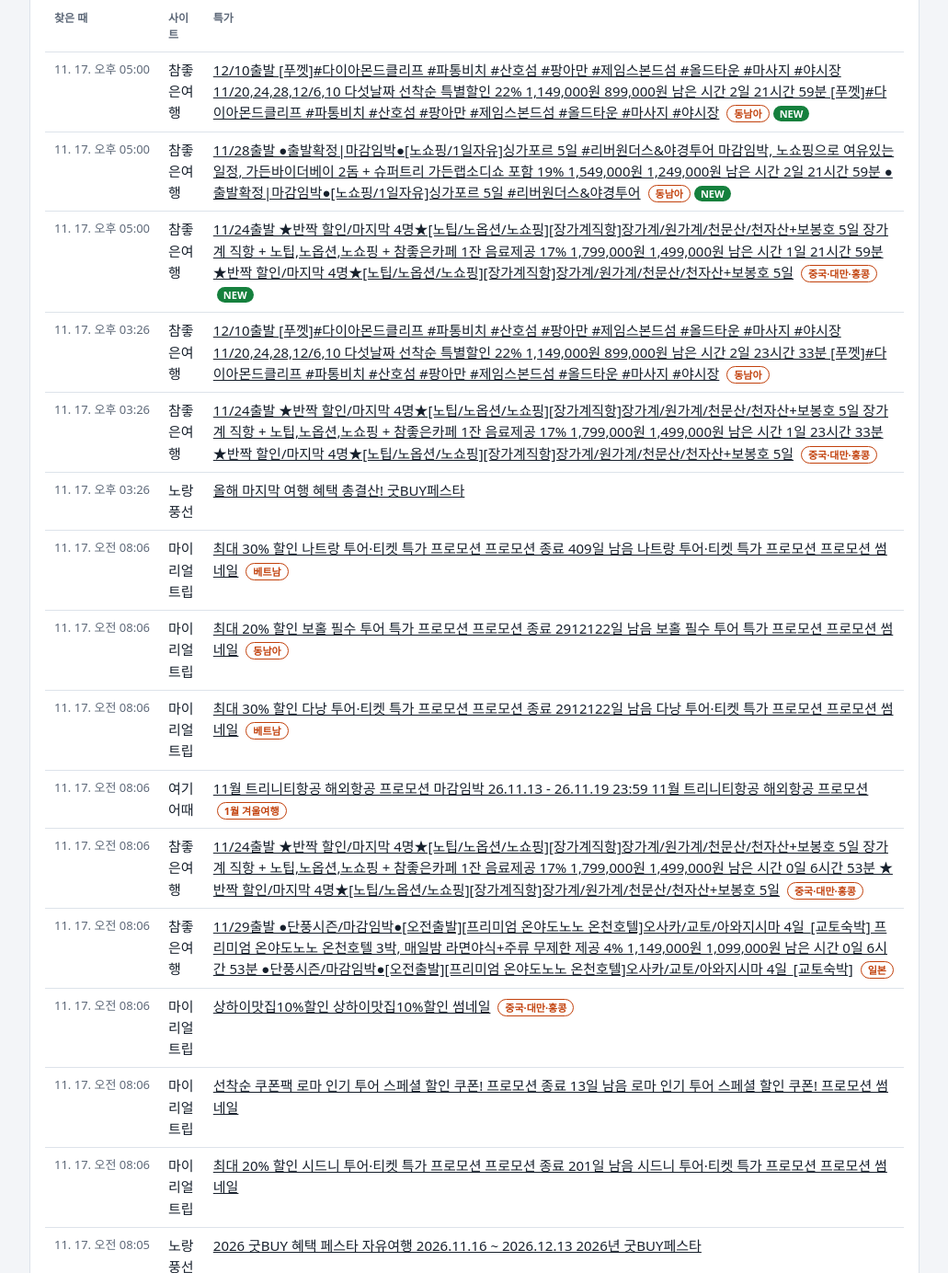
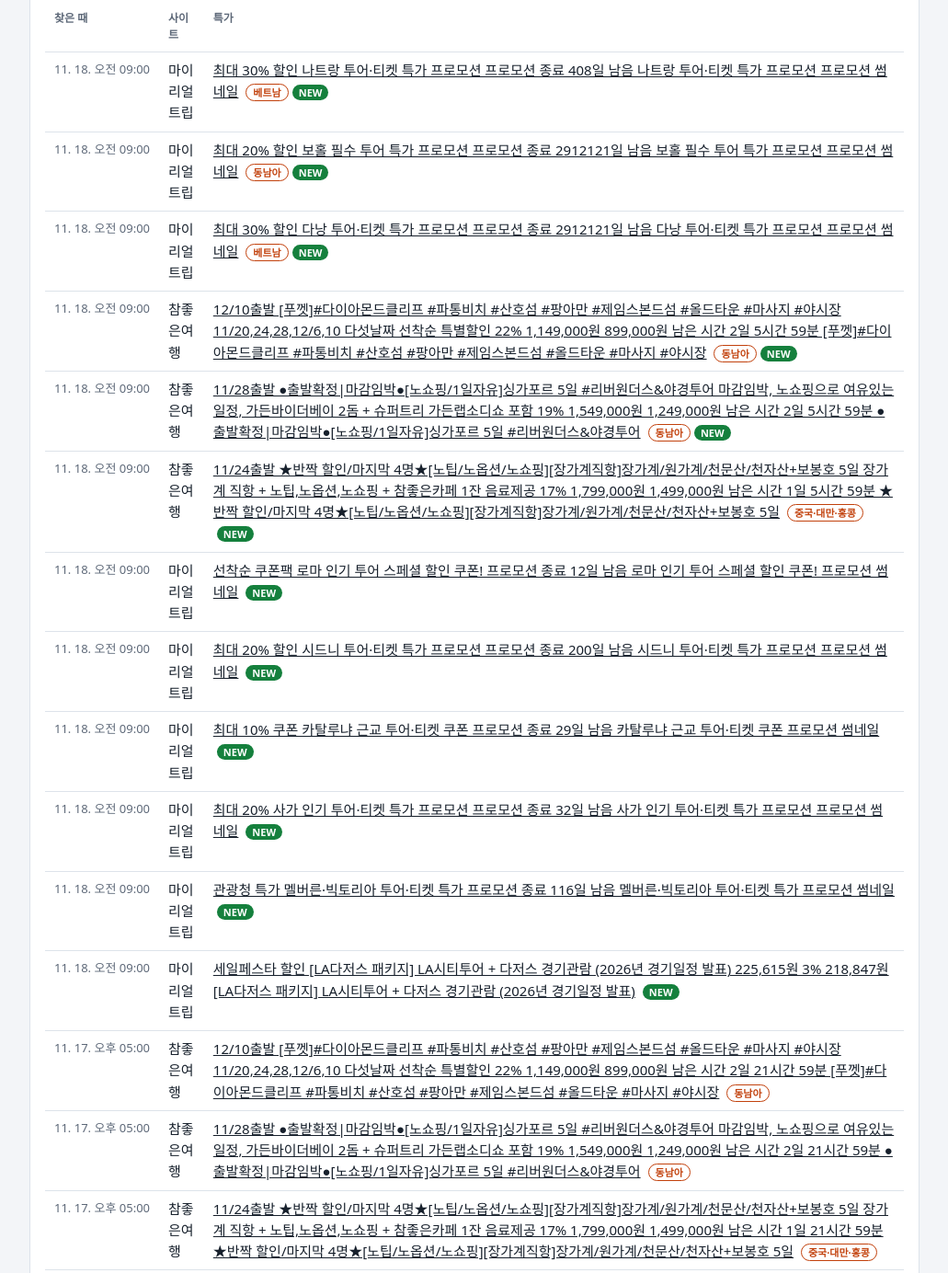
Before and after one commit to Choipro2/travel-deals, a plain HTML site: page index.html in a window 1280 px wide. Shown: the part 709-2093 px from the top of the page at 92% size, without its empty margins (124-1155 px from the left). Drawn offline with Linux system fonts and the light colour scheme.

Commit message:
특가 현황 업데이트 2026. 11. 18. 오전 9:01:12

```diff
--- a/index.html
+++ b/index.html
@@ -19,20 +19,32 @@ a{color:var(--fg)}a:hover{color:var(--acc)}
 .filters button.on{background:var(--acc);border-color:var(--acc);color:#fff}
 .stats{display:flex;gap:18px;flex-wrap:wrap;color:var(--mut)}.stats b{color:var(--fg);font-size:18px}
 </style></head><body><div class="wrap">
-<header><h1>여행 특가 현황</h1><p class="sub">마지막 확인 11. 17. 오후 05:01 · 새 특가 3건 · 카톡 알림 꺼짐</p></header>
-<section class="card"><div class="stats"><span>이번에 새로 찾은 특가 <b>3</b>건</span><span>관심 여행지 <b>3</b>건</span><span>제외 단어로 뺀 특가 <b>1</b>건</span><span>최근 기록 <b>400</b>건</span></div></section>
+<header><h1>여행 특가 현황</h1><p class="sub">마지막 확인 11. 18. 오전 09:01 · 새 특가 12건 · 카톡 알림 꺼짐</p></header>
+<section class="card"><div class="stats"><span>이번에 새로 찾은 특가 <b>12</b>건</span><span>관심 여행지 <b>6</b>건</span><span>제외 단어로 뺀 특가 <b>1</b>건</span><span>최근 기록 <b>400</b>건</span></div></section>
 <section class="card"><h2>사이트별 상태 (이번 확인)</h2><div class="box"><table><thead><tr><th>사이트</th><th>상태</th><th>찾은 링크</th><th>새 특가</th><th>메모</th></tr></thead><tbody><tr><td>하나투어</td><td><span class="ok">정상</span></td><td class="n">9</td><td class="n">0</td><td class="err"></td></tr>
 <tr><td>모두투어</td><td><span class="ok">정상</span></td><td class="n">3</td><td class="n">0</td><td class="err"></td></tr>
 <tr><td>노랑풍선</td><td><span class="ok">정상</span></td><td class="n">136</td><td class="n">0</td><td class="err"></td></tr>
 <tr><td>참좋은여행</td><td><span class="ok">정상</span></td><td class="n">20</td><td class="n">3</td><td class="err"></td></tr>
-<tr><td>마이리얼트립</td><td><span class="ok">정상</span></td><td class="n">16</td><td class="n">0</td><td class="err"></td></tr>
+<tr><td>마이리얼트립</td><td><span class="ok">정상</span></td><td class="n">16</td><td class="n">9</td><td class="err"></td></tr>
 <tr><td>야놀자</td><td><span class="ok">정상</span></td><td class="n">1</td><td class="n">0</td><td class="err"></td></tr>
-<tr><td>여기어때</td><td><span class="ok">정상</span></td><td class="n">17</td><td class="n">0</td><td class="err"></td></tr></tbody></table></div></section>
+<tr><td>여기어때</td><td><span class="ok">정상</span></td><td class="n">15</td><td class="n">0</td><td class="err"></td></tr></tbody></table></div></section>
 <section class="card"><h2>최근 알림 기록</h2>
-<div class="filters" id="f"><button data-k="" class="on">전체</button><button data-k="★">★ 관심 여행지만</button><button data-k="m:동남아">동남아</button><button data-k="m:중국·대만·홍콩">중국·대만·홍콩</button><button data-k="m:베트남">베트남</button><button data-k="m:1월 겨울여행">1월 겨울여행</button><button data-k="m:일본">일본</button><button data-k="m:부산 출발">부산 출발</button><button data-k="s:참좋은여행">참좋은여행</button><button data-k="s:노랑풍선">노랑풍선</button><button data-k="s:마이리얼트립">마이리얼트립</button><button data-k="s:여기어때">여기어때</button><button data-k="s:모두투어">모두투어</button></div>
-<div class="box"><table><thead><tr><th>찾은 때</th><th>사이트</th><th>특가</th></tr></thead><tbody id="rows"><tr data-m="동남아" data-s="참좋은여행"><td class="t">11. 17. 오후 05:00</td><td>참좋은여행</td><td><a href="https://www.verygoodtour.com/Product/PackageDetail?procode=APP5441-261210OZ35" target="_blank" rel="noopener">12/10출발 [푸껫]#다이아몬드클리프 #파통비치 #산호섬 #팡아만 #제임스본드섬 #올드타운 #마사지 #야시장 11/20,24,28,12/6,10 다섯날짜 선착순 특별할인 22% 1,149,000원 899,000원 남은 시간 2일 21시간 59분 [푸껫]#다이아몬드클리프 #파통비치 #산호섬 #팡아만 #제임스본드섬 #올드타운 #마사지 #야시장</a> <span class="tag">동남아</span><span class="new">NEW</span></td></tr>
-<tr data-m="동남아" data-s="참좋은여행"><td class="t">11. 17. 오후 05:00</td><td>참좋은여행</td><td><a href="https://www.verygoodtour.com/Product/PackageDetail?procode=APP1146-2611287C" target="_blank" rel="noopener">11/28출발 ●출발확정|마감임박●[노쇼핑/1일자유]싱가포르 5일 #리버원더스&amp;야경투어 마감임박, 노쇼핑으로 여유있는 일정, 가든바이더베이 2돔 + 슈퍼트리 가든랩소디쇼 포함 19% 1,549,000원 1,249,000원 남은 시간 2일 21시간 59분 ●출발확정|마감임박●[노쇼핑/1일자유]싱가포르 5일 #리버원더스&amp;야경투어</a> <span class="tag">동남아</span><span class="new">NEW</span></td></tr>
-<tr data-m="중국·대만·홍콩" data-s="참좋은여행"><td class="t">11. 17. 오후 05:00</td><td>참좋은여행</td><td><a href="https://www.verygoodtour.com/Product/PackageDetail?procode=CPP575-2611243UU" target="_blank" rel="noopener">11/24출발 ★반짝 할인/마지막 4명★[노팁/노옵션/노쇼핑][장가계직항]장가계/원가계/천문산/천자산+보봉호 5일 장가계 직항 + 노팁,노옵션,노쇼핑 + 참좋은카페 1잔 음료제공 17% 1,799,000원 1,499,000원 남은 시간 1일 21시간 59분 ★반짝 할인/마지막 4명★[노팁/노옵션/노쇼핑][장가계직항]장가계/원가계/천문산/천자산+보봉호 5일</a> <span class="tag">중국·대만·홍콩</span><span class="new">NEW</span></td></tr>
+<div class="filters" id="f"><button data-k="" class="on">전체</button><button data-k="★">★ 관심 여행지만</button><button data-k="m:베트남">베트남</button><button data-k="m:동남아">동남아</button><button data-k="m:중국·대만·홍콩">중국·대만·홍콩</button><button data-k="m:1월 겨울여행">1월 겨울여행</button><button data-k="m:일본">일본</button><button data-k="m:부산 출발">부산 출발</button><button data-k="s:마이리얼트립">마이리얼트립</button><button data-k="s:참좋은여행">참좋은여행</button><button data-k="s:노랑풍선">노랑풍선</button><button data-k="s:여기어때">여기어때</button><button data-k="s:모두투어">모두투어</button></div>
+<div class="box"><table><thead><tr><th>찾은 때</th><th>사이트</th><th>특가</th></tr></thead><tbody id="rows"><tr data-m="베트남" data-s="마이리얼트립"><td class="t">11. 18. 오전 09:00</td><td>마이리얼트립</td><td><a href="https://www.myrealtrip.com/offers" target="_blank" rel="noopener">최대 30% 할인 나트랑 투어·티켓 특가 프로모션 프로모션 종료 408일 남음 나트랑 투어·티켓 특가 프로모션 프로모션 썸네일</a> <span class="tag">베트남</span><span class="new">NEW</span></td></tr>
+<tr data-m="동남아" data-s="마이리얼트립"><td class="t">11. 18. 오전 09:00</td><td>마이리얼트립</td><td><a href="https://www.myrealtrip.com/offers" target="_blank" rel="noopener">최대 20% 할인 보홀 필수 투어 특가 프로모션 프로모션 종료 2912121일 남음 보홀 필수 투어 특가 프로모션 프로모션 썸네일</a> <span class="tag">동남아</span><span class="new">NEW</span></td></tr>
+<tr data-m="베트남" data-s="마이리얼트립"><td class="t">11. 18. 오전 09:00</td><td>마이리얼트립</td><td><a href="https://www.myrealtrip.com/offers" target="_blank" rel="noopener">최대 30% 할인 다낭 투어·티켓 특가 프로모션 프로모션 종료 2912121일 남음 다낭 투어·티켓 특가 프로모션 프로모션 썸네일</a> <span class="tag">베트남</span><span class="new">NEW</span></td></tr>
+<tr data-m="동남아" data-s="참좋은여행"><td class="t">11. 18. 오전 09:00</td><td>참좋은여행</td><td><a href="https://www.verygoodtour.com/Product/PackageDetail?procode=APP5441-261210OZ35" target="_blank" rel="noopener">12/10출발 [푸껫]#다이아몬드클리프 #파통비치 #산호섬 #팡아만 #제임스본드섬 #올드타운 #마사지 #야시장 11/20,24,28,12/6,10 다섯날짜 선착순 특별할인 22% 1,149,000원 899,000원 남은 시간 2일 5시간 59분 [푸껫]#다이아몬드클리프 #파통비치 #산호섬 #팡아만 #제임스본드섬 #올드타운 #마사지 #야시장</a> <span class="tag">동남아</span><span class="new">NEW</span></td></tr>
+<tr data-m="동남아" data-s="참좋은여행"><td class="t">11. 18. 오전 09:00</td><td>참좋은여행</td><td><a href="https://www.verygoodtour.com/Product/PackageDetail?procode=APP1146-2611287C" target="_blank" rel="noopener">11/28출발 ●출발확정|마감임박●[노쇼핑/1일자유]싱가포르 5일 #리버원더스&amp;야경투어 마감임박, 노쇼핑으로 여유있는 일정, 가든바이더베이 2돔 + 슈퍼트리 가든랩소디쇼 포함 19% 1,549,000원 1,249,000원 남은 시간 2일 5시간 59분 ●출발확정|마감임박●[노쇼핑/1일자유]싱가포르 5일 #리버원더스&amp;야경투어</a> <span class="tag">동남아</span><span class="new">NEW</span></td></tr>
+<tr data-m="중국·대만·홍콩" data-s="참좋은여행"><td class="t">11. 18. 오전 09:00</td><td>참좋은여행</td><td><a href="https://www.verygoodtour.com/Product/PackageDetail?procode=CPP575-2611243UU" target="_blank" rel="noopener">11/24출발 ★반짝 할인/마지막 4명★[노팁/노옵션/노쇼핑][장가계직항]장가계/원가계/천문산/천자산+보봉호 5일 장가계 직항 + 노팁,노옵션,노쇼핑 + 참좋은카페 1잔 음료제공 17% 1,799,000원 1,499,000원 남은 시간 1일 5시간 59분 ★반짝 할인/마지막 4명★[노팁/노옵션/노쇼핑][장가계직항]장가계/원가계/천문산/천자산+보봉호 5일</a> <span class="tag">중국·대만·홍콩</span><span class="new">NEW</span></td></tr>
+<tr data-m="" data-s="마이리얼트립"><td class="t">11. 18. 오전 09:00</td><td>마이리얼트립</td><td><a href="https://www.myrealtrip.com/offers" target="_blank" rel="noopener">선착순 쿠폰팩 로마 인기 투어 스페셜 할인 쿠폰! 프로모션 종료 12일 남음 로마 인기 투어 스페셜 할인 쿠폰! 프로모션 썸네일</a> <span class="new">NEW</span></td></tr>
+<tr data-m="" data-s="마이리얼트립"><td class="t">11. 18. 오전 09:00</td><td>마이리얼트립</td><td><a href="https://www.myrealtrip.com/offers" target="_blank" rel="noopener">최대 20% 할인 시드니 투어·티켓 특가 프로모션 프로모션 종료 200일 남음 시드니 투어·티켓 특가 프로모션 프로모션 썸네일</a> <span class="new">NEW</span></td></tr>
+<tr data-m="" data-s="마이리얼트립"><td class="t">11. 18. 오전 09:00</td><td>마이리얼트립</td><td><a href="https://www.myrealtrip.com/offers" target="_blank" rel="noopener">최대 10% 쿠폰 카탈루냐 근교 투어·티켓 쿠폰 프로모션 종료 29일 남음 카탈루냐 근교 투어·티켓 쿠폰 프로모션 썸네일</a> <span class="new">NEW</span></td></tr>
+<tr data-m="" data-s="마이리얼트립"><td class="t">11. 18. 오전 09:00</td><td>마이리얼트립</td><td><a href="https://www.myrealtrip.com/offers" target="_blank" rel="noopener">최대 20% 사가 인기 투어·티켓 특가 프로모션 프로모션 종료 32일 남음 사가 인기 투어·티켓 특가 프로모션 프로모션 썸네일</a> <span class="new">NEW</span></td></tr>
+<tr data-m="" data-s="마이리얼트립"><td class="t">11. 18. 오전 09:00</td><td>마이리얼트립</td><td><a href="https://www.myrealtrip.com/offers" target="_blank" rel="noopener">관광청 특가 멜버른·빅토리아 투어·티켓 특가 프로모션 종료 116일 남음 멜버른·빅토리아 투어·티켓 특가 프로모션 썸네일</a> <span class="new">NEW</span></td></tr>
+<tr data-m="" data-s="마이리얼트립"><td class="t">11. 18. 오전 09:00</td><td>마이리얼트립</td><td><a href="https://www.myrealtrip.com/offers" target="_blank" rel="noopener">세일페스타 할인 [LA다저스 패키지] LA시티투어 + 다저스 경기관람 (2026년 경기일정 발표) 225,615원 3% 218,847원 [LA다저스 패키지] LA시티투어 + 다저스 경기관람 (2026년 경기일정 발표)</a> <span class="new">NEW</span></td></tr>
+<tr data-m="동남아" data-s="참좋은여행"><td class="t">11. 17. 오후 05:00</td><td>참좋은여행</td><td><a href="https://www.verygoodtour.com/Product/PackageDetail?procode=APP5441-261210OZ35" target="_blank" rel="noopener">12/10출발 [푸껫]#다이아몬드클리프 #파통비치 #산호섬 #팡아만 #제임스본드섬 #올드타운 #마사지 #야시장 11/20,24,28,12/6,10 다섯날짜 선착순 특별할인 22% 1,149,000원 899,000원 남은 시간 2일 21시간 59분 [푸껫]#다이아몬드클리프 #파통비치 #산호섬 #팡아만 #제임스본드섬 #올드타운 #마사지 #야시장</a> <span class="tag">동남아</span></td></tr>
+<tr data-m="동남아" data-s="참좋은여행"><td class="t">11. 17. 오후 05:00</td><td>참좋은여행</td><td><a href="https://www.verygoodtour.com/Product/PackageDetail?procode=APP1146-2611287C" target="_blank" rel="noopener">11/28출발 ●출발확정|마감임박●[노쇼핑/1일자유]싱가포르 5일 #리버원더스&amp;야경투어 마감임박, 노쇼핑으로 여유있는 일정, 가든바이더베이 2돔 + 슈퍼트리 가든랩소디쇼 포함 19% 1,549,000원 1,249,000원 남은 시간 2일 21시간 59분 ●출발확정|마감임박●[노쇼핑/1일자유]싱가포르 5일 #리버원더스&amp;야경투어</a> <span class="tag">동남아</span></td></tr>
+<tr data-m="중국·대만·홍콩" data-s="참좋은여행"><td class="t">11. 17. 오후 05:00</td><td>참좋은여행</td><td><a href="https://www.verygoodtour.com/Product/PackageDetail?procode=CPP575-2611243UU" target="_blank" rel="noopener">11/24출발 ★반짝 할인/마지막 4명★[노팁/노옵션/노쇼핑][장가계직항]장가계/원가계/천문산/천자산+보봉호 5일 장가계 직항 + 노팁,노옵션,노쇼핑 + 참좋은카페 1잔 음료제공 17% 1,799,000원 1,499,000원 남은 시간 1일 21시간 59분 ★반짝 할인/마지막 4명★[노팁/노옵션/노쇼핑][장가계직항]장가계/원가계/천문산/천자산+보봉호 5일</a> <span class="tag">중국·대만·홍콩</span></td></tr>
 <tr data-m="동남아" data-s="참좋은여행"><td class="t">11. 17. 오후 03:26</td><td>참좋은여행</td><td><a href="https://www.verygoodtour.com/Product/PackageDetail?procode=APP5441-261210OZ35" target="_blank" rel="noopener">12/10출발 [푸껫]#다이아몬드클리프 #파통비치 #산호섬 #팡아만 #제임스본드섬 #올드타운 #마사지 #야시장 11/20,24,28,12/6,10 다섯날짜 선착순 특별할인 22% 1,149,000원 899,000원 남은 시간 2일 23시간 33분 [푸껫]#다이아몬드클리프 #파통비치 #산호섬 #팡아만 #제임스본드섬 #올드타운 #마사지 #야시장</a> <span class="tag">동남아</span></td></tr>
 <tr data-m="중국·대만·홍콩" data-s="참좋은여행"><td class="t">11. 17. 오후 03:26</td><td>참좋은여행</td><td><a href="https://www.verygoodtour.com/Product/PackageDetail?procode=CPP575-2611243UU" target="_blank" rel="noopener">11/24출발 ★반짝 할인/마지막 4명★[노팁/노옵션/노쇼핑][장가계직항]장가계/원가계/천문산/천자산+보봉호 5일 장가계 직항 + 노팁,노옵션,노쇼핑 + 참좋은카페 1잔 음료제공 17% 1,799,000원 1,499,000원 남은 시간 1일 23시간 33분 ★반짝 할인/마지막 4명★[노팁/노옵션/노쇼핑][장가계직항]장가계/원가계/천문산/천자산+보봉호 5일</a> <span class="tag">중국·대만·홍콩</span></td></tr>
 <tr data-m="" data-s="노랑풍선"><td class="t">11. 17. 오후 03:26</td><td>노랑풍선</td><td><a href="https://pkg.ybtour.co.kr/promotion/promotion.yb#" target="_blank" rel="noopener">올해 마지막 여행 혜택 총결산! 굿BUY페스타</a> </td></tr>
@@ -417,19 +429,7 @@ a{color:var(--fg)}a:hover{color:var(--acc)}
 <tr data-m="" data-s="마이리얼트립"><td class="t">10. 27. 오전 08:01</td><td>마이리얼트립</td><td><a href="https://www.myrealtrip.com/offers" target="_blank" rel="noopener">🏆우수판매자 10월 특가 [노쇼핑]시드니 4박5일 패키지 ｜시티 중심 4.5성급 1박 무료 ·프라이빗 왕복 공항픽업 1,433,509원 10% 1,290,158원 4성급호텔 1박무료 [노쇼핑]시드니 4박5일 패키지 ｜시티 중심 4.5성급 1박 무료 ·프라이빗 왕복 공항픽업</a> </td></tr>
 <tr data-m="" data-s="마이리얼트립"><td class="t">10. 27. 오전 08:01</td><td>마이리얼트립</td><td><a href="https://www.myrealtrip.com/offers" target="_blank" rel="noopener">🏆우수판매자 추가 혜택 시드니 하버 디너크루즈! 148,936원 마리트 한정!스페셜 랍스타메뉴 or 무료와인 페어링 시드니 하버 디너크루즈!</a> </td></tr>
 <tr data-m="" data-s="참좋은여행"><td class="t">10. 26. 오후 12:00</td><td>참좋은여행</td><td><a href="https://www.verygoodtour.com/Product/PackageDetail?procode=EPP299-261125QR" target="_blank" rel="noopener">11/25출발 ★선착순 특가★[전 일정 특급 호텔(월드체인3박포함)]튀르키예 일주 9일#210유로상당옵션 전일정 특급호텔, 210유로 상당 옵션 포함, 전문인솔가이드동반 8% 1,299,000원 1,199,000원 남은 시간 0일 2시간 59분 ★선착순 특가★[전 일정 특급 호텔(월드체인3박포함)]튀르키예 일주 9일#210유로상당옵션</a> </td></tr>
-<tr data-m="동남아" data-s="마이리얼트립"><td class="t">10. 26. 오전 09:00</td><td>마이리얼트립</td><td><a href="https://www.myrealtrip.com/offers" target="_blank" rel="noopener">최대 30% 할인 세부 필수 투어 특가 프로모션 프로모션 종료 5일 남음 세부 필수 투어 특가 프로모션 프로모션 썸네일</a> <span class="tag">동남아</span></td></tr>
-<tr data-m="동남아" data-s="마이리얼트립"><td class="t">10. 26. 오전 09:00</td><td>마이리얼트립</td><td><a href="https://www.myrealtrip.com/offers" target="_blank" rel="noopener">최대 20% 할인 보홀 필수 투어 특가 프로모션 프로모션 종료 5일 남음 보홀 필수 투어 특가 프로모션 프로모션 썸네일</a> <span class="tag">동남아</span></td></tr>
-<tr data-m="베트남" data-s="마이리얼트립"><td class="t">10. 26. 오전 09:00</td><td>마이리얼트립</td><td><a href="https://www.myrealtrip.com/offers" target="_blank" rel="noopener">최대 30% 할인 다낭 투어·티켓 특가 프로모션 프로모션 종료 5일 남음 다낭 투어·티켓 특가 프로모션 프로모션 썸네일</a> <span class="tag">베트남</span></td></tr>
-<tr data-m="베트남" data-s="마이리얼트립"><td class="t">10. 26. 오전 09:00</td><td>마이리얼트립</td><td><a href="https://www.myrealtrip.com/offers" target="_blank" rel="noopener">최대 30% 할인 나트랑 투어·티켓 특가 프로모션 프로모션 종료 431일 남음 나트랑 투어·티켓 특가 프로모션 프로모션 썸네일</a> <span class="tag">베트남</span></td></tr>
-<tr data-m="1월 겨울여행" data-s="여기어때"><td class="t">10. 26. 오전 09:00</td><td>여기어때</td><td><a href="https://www.yeogi.com/event/6387/10~11%25EC%259B%2594%2520%25ED%258A%25B8%25EB%25A6%25AC%25EB%258B%2588%25ED%258B%25B0%25ED%2595%25AD%25EA%25B3%25B5%2520%25EA%25B5%25AD%25EB%2582%25B4%25ED%2595%25AD%25EA%25B3%25B5%2520%25ED%2594%2584%25EB%25A1%259C%25EB%25AA%25A8%25EC%2585%2598/https%3A%2F%2Fevent.yeogi.com%2Fpages%2F6387%2Findex.html%3Faevno%3D6387" target="_blank" rel="noopener">10~11월 트리니티항공 국내항공 프로모션 26.10.26 - 26.11.01 23:59 10~11월 트리니티항공 국내항공 프로모션</a> <span class="tag">1월 겨울여행</span></td></tr>
-<tr data-m="" data-s="마이리얼트립"><td class="t">10. 26. 오전 09:00</td><td>마이리얼트립</td><td><a href="https://www.myrealtrip.com/offers" target="_blank" rel="noopener">소도시 쿠폰 증정 히로시마 여행 필수템 추가 혜택 증정 프로모션 종료 13일 남음 히로시마 여행 필수템 추가 혜택 증정 프로모션 썸네일</a> </td></tr>
-<tr data-m="" data-s="마이리얼트립"><td class="t">10. 26. 오전 09:00</td><td>마이리얼트립</td><td><a href="https://www.myrealtrip.com/offers" target="_blank" rel="noopener">선착순 쿠폰팩 로마 인기 투어 스페셜 할인 쿠폰! 프로모션 종료 35일 남음 로마 인기 투어 스페셜 할인 쿠폰! 프로모션 썸네일</a> </td></tr>
-<tr data-m="" data-s="참좋은여행"><td class="t">10. 26. 오전 09:00</td><td>참좋은여행</td><td><a href="https://www.verygoodtour.com/Product/PackageDetail?procode=EPP299-261125QR" target="_blank" rel="noopener">11/25출발 ★선착순 특가★[전 일정 특급 호텔(월드체인3박포함)]튀르키예 일주 9일#210유로상당옵션 전일정 특급호텔, 210유로 상당 옵션 포함, 전문인솔가이드동반 8% 1,299,000원 1,199,000원 남은 시간 0일 5시간 59분 ★선착순 특가★[전 일정 특급 호텔(월드체인3박포함)]튀르키예 일주 9일#210유로상당옵션</a> </td></tr>
-<tr data-m="" data-s="마이리얼트립"><td class="t">10. 26. 오전 09:00</td><td>마이리얼트립</td><td><a href="https://www.myrealtrip.com/offers" target="_blank" rel="noopener">최대 20% 사가 인기 투어·티켓 특가 프로모션 프로모션 종료 55일 남음 사가 인기 투어·티켓 특가 프로모션 프로모션 썸네일</a> </td></tr>
-<tr data-m="" data-s="여기어때"><td class="t">10. 26. 오전 09:00</td><td>여기어때</td><td><a href="https://www.yeogi.com/event/6566/10%25EC%259B%2594%2520%25EC%25A7%2584%25EC%2597%2590%25EC%2596%25B4%2520%25ED%2595%25B4%25EC%2599%25B8%25ED%2595%25AD%25EA%25B3%25B5%2520%25ED%2594%2584%25EB%25A1%259C%25EB%25AA%25A8%25EC%2585%2598/https%3A%2F%2Fevent.yeogi.com%2Fpages%2F6566%2Findex.html%3Faevno%3D6566" target="_blank" rel="noopener">10월 진에어 해외항공 프로모션 마감임박 26.10.23 - 26.10.28 23:59 10월 진에어 해외항공 프로모션</a> </td></tr>
-<tr data-m="" data-s="참좋은여행"><td class="t">10. 25. 오후 05:00</td><td>참좋은여행</td><td><a href="https://www.verygoodtour.com/Product/PackageDetail?procode=EPP299-261125QR" target="_blank" rel="noopener">11/25출발 ★선착순 특가★[전 일정 특급 호텔(월드체인3박포함)]튀르키예 일주 9일#210유로상당옵션 전일정 특급호텔, 210유로 상당 옵션 포함, 전문인솔가이드동반 8% 1,299,000원 1,199,000원 남은 시간 0일 21시간 59분 ★선착순 특가★[전 일정 특급 호텔(월드체인3박포함)]튀르키예 일주 9일#210유로상당옵션</a> </td></tr>
-<tr data-m="" data-s="참좋은여행"><td class="t">10. 25. 오후 12:00</td><td>참좋은여행</td><td><a href="https://www.verygoodtour.com/Product/PackageDetail?procode=EPP299-261125QR" target="_blank" rel="noopener">11/25출발 ★선착순 특가★[전 일정 특급 호텔(월드체인3박포함)]튀르키예 일주 9일#210유로상당옵션 전일정 특급호텔, 210유로 상당 옵션 포함, 전문인솔가이드동반 8% 1,299,000원 1,199,000원 남은 시간 1일 2시간 59분 ★선착순 특가★[전 일정 특급 호텔(월드체인3박포함)]튀르키예 일주 9일#210유로상당옵션</a> </td></tr>
-<tr data-m="동남아" data-s="마이리얼트립"><td class="t">10. 25. 오전 09:00</td><td>마이리얼트립</td><td><a href="https://www.myrealtrip.com/offers" target="_blank" rel="noopener">최대 30% 할인 세부 필수 투어 특가 프로모션 프로모션 종료 6일 남음 세부 필수 투어 특가 프로모션 프로모션 썸네일</a> <span class="tag">동남아</span></td></tr></tbody></table></div></section>
+<tr data-m="동남아" data-s="마이리얼트립"><td class="t">10. 26. 오전 09:00</td><td>마이리얼트립</td><td><a href="https://www.myrealtrip.com/offers" target="_blank" rel="noopener">최대 30% 할인 세부 필수 투어 특가 프로모션 프로모션 종료 5일 남음 세부 필수 투어 특가 프로모션 프로모션 썸네일</a> <span class="tag">동남아</span></td></tr></tbody></table></div></section>
 <p class="sub">관심 여행지·제외 단어는 config\watch.json, 확인할 사이트는 config\sites.json에서 바꿀 수 있어요.</p>
 </div>
 <script>
```
